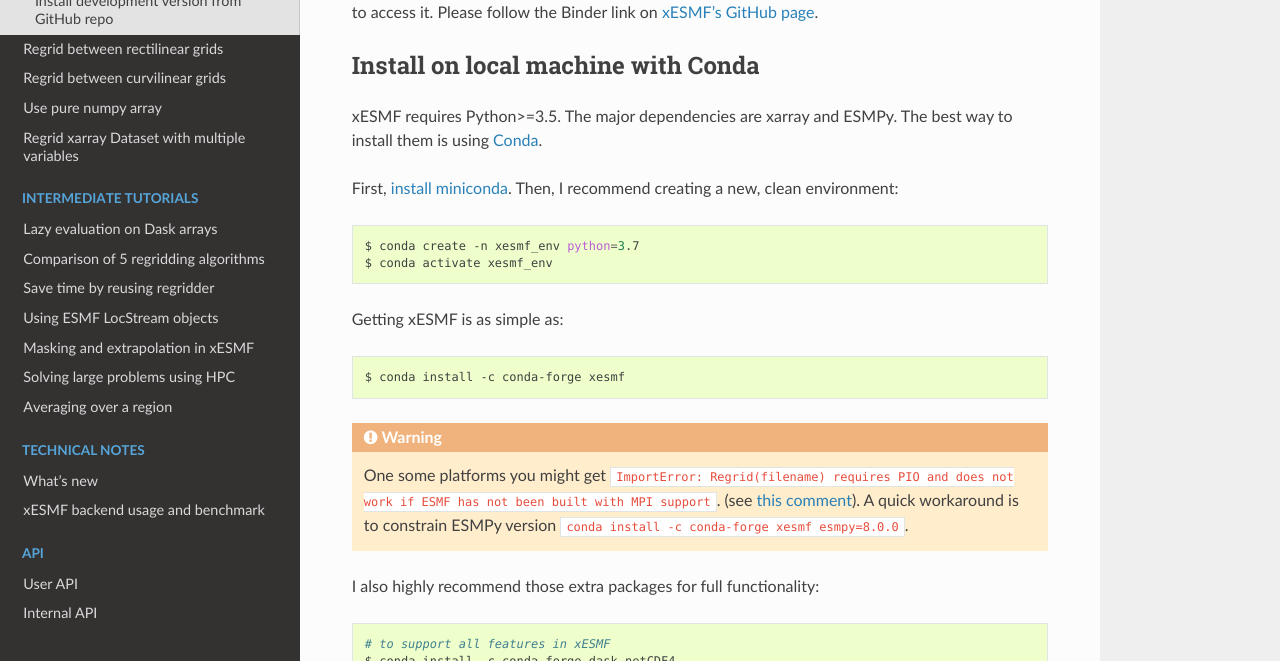
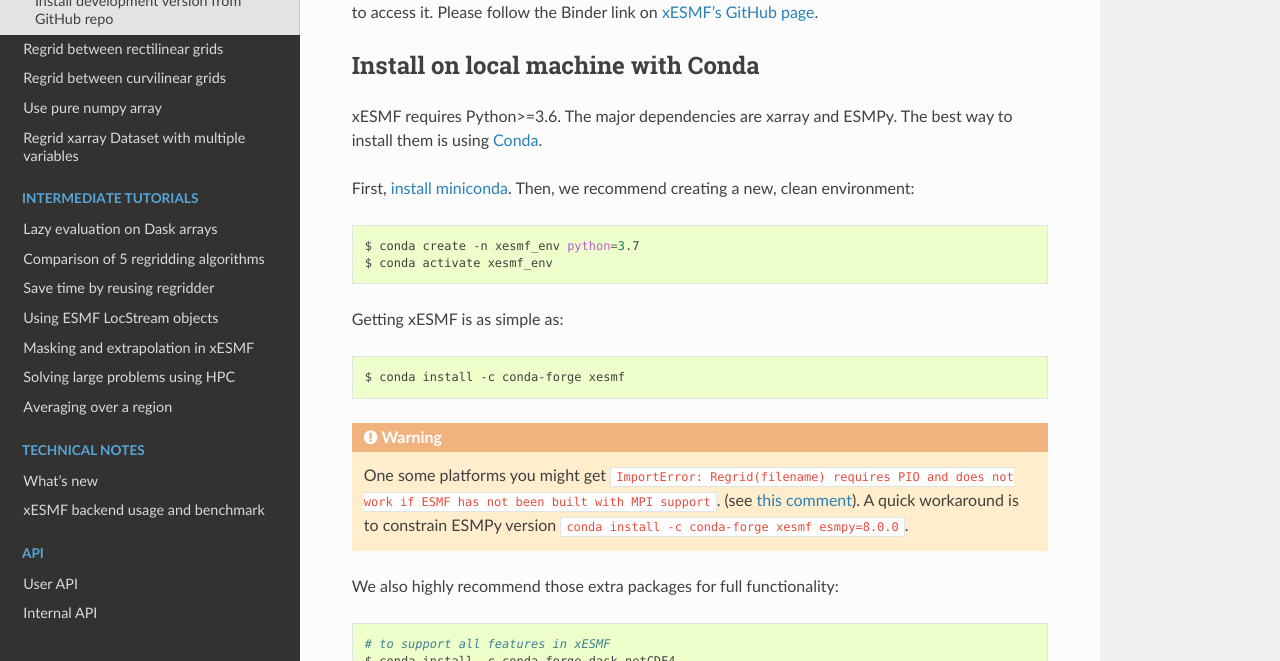
Before and after one commit to JiaweiZhuang/xESMF, a Sphinx documentation site: the page built from doc/installation.rst, in a window 1280 px wide and 900 px high. Shown: the part 239-900 px from the top of the window. Built offline with Sphinx 7.4.7 and the Read the Docs theme 2.0.0, drawn with Linux system fonts in a browser that asks for light colours; some of the changed text lies outside the part shown.

Commit message:
update links to github repo to pangeo in installation documentation

```diff
--- a/doc/installation.rst
+++ b/doc/installation.rst
@@ -6,14 +6,14 @@
 Try on Binder without local installation
 ----------------------------------------
 
-The `Binder project <https://mybinder.readthedocs.io>`_ provides pre-configured environment in the cloud. You just need a web browser to access it. Please follow the Binder link on `xESMF's GitHub page <https://github.com/JiaweiZhuang/xESMF>`_.
+The `Binder project <https://mybinder.readthedocs.io>`_ provides pre-configured environment in the cloud. You just need a web browser to access it. Please follow the Binder link on `xESMF's GitHub page <https://github.com/pangeo-data/xESMF>`_.
 
 Install on local machine with Conda
 -----------------------------------
 
-xESMF requires Python>=3.5. The major dependencies are xarray and ESMPy. The best way to install them is using Conda_.
+xESMF requires Python>=3.6. The major dependencies are xarray and ESMPy. The best way to install them is using Conda_.
 
-First, `install miniconda <https://docs.conda.io/projects/conda/en/latest/user-guide/install/index.html>`_. Then, I recommend creating a new, clean environment:
+First, `install miniconda <https://docs.conda.io/projects/conda/en/latest/user-guide/install/index.html>`_. Then, we recommend creating a new, clean environment:
 
 .. code-block:: bash
 
@@ -30,7 +30,7 @@
 
     One some platforms you might get :code:`ImportError: Regrid(filename) requires PIO and does not work if ESMF has not been built with MPI support`. (see `this comment <https://github.com/JiaweiZhuang/xESMF/issues/47#issuecomment-582421822>`_). A quick workaround is to constrain ESMPy version :code:`conda install -c conda-forge xesmf esmpy=8.0.0`.
 
-I also highly recommend those extra packages for full functionality:
+We also highly recommend those extra packages for full functionality:
 
 .. code-block:: bash
 
@@ -82,11 +82,11 @@
 
 To get the latest version that is not uploaded to PyPI_ yet::
 
-    $ pip install --upgrade git+https://github.com/JiaweiZhuang/xESMF.git
+    $ pip install --upgrade git+https://github.com/pangeo-data/xESMF.git
 
 Developers can track source code change::
 
-    $ git clone https://github.com/JiaweiZhuang/xESMF.git
+    $ git clone https://github.com/pangeo-data/xESMF.git
     $ cd xESMF
     $ pip install -e .
 
```
